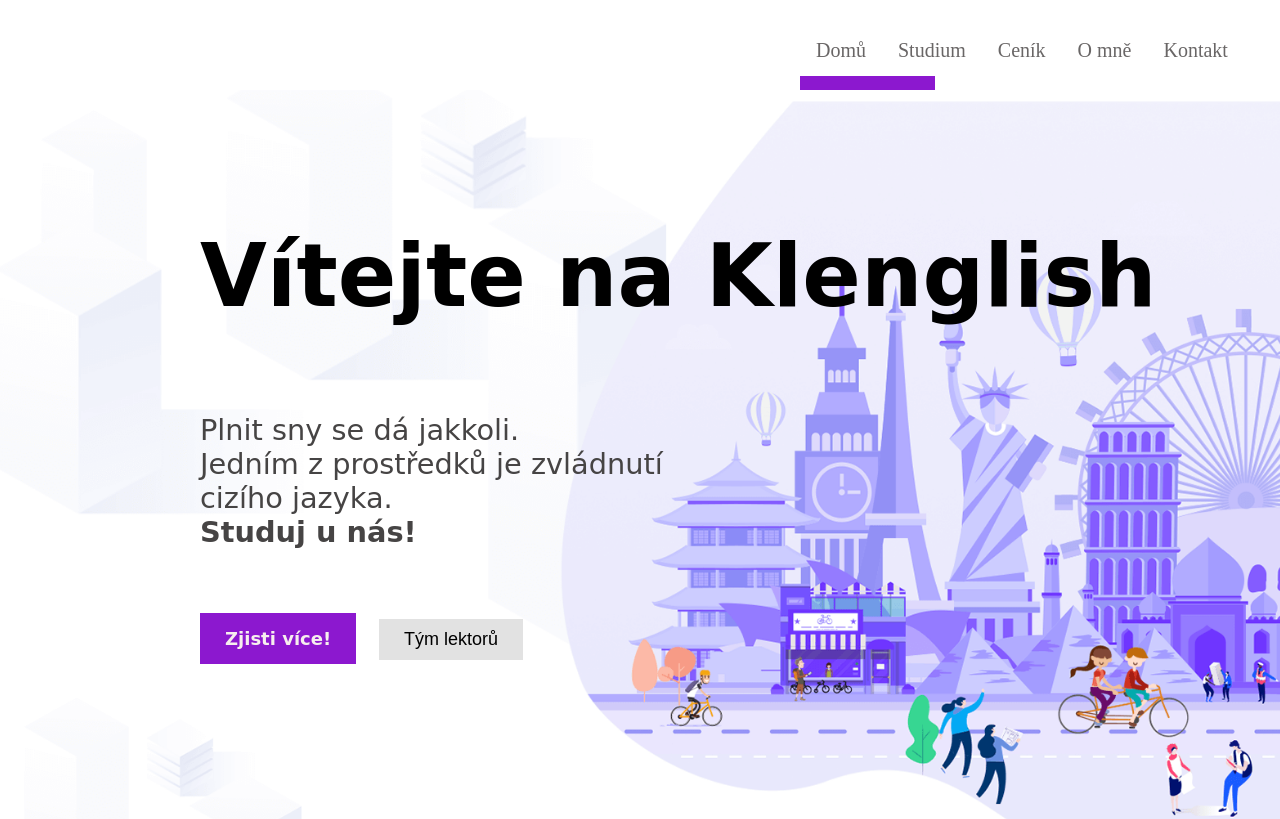
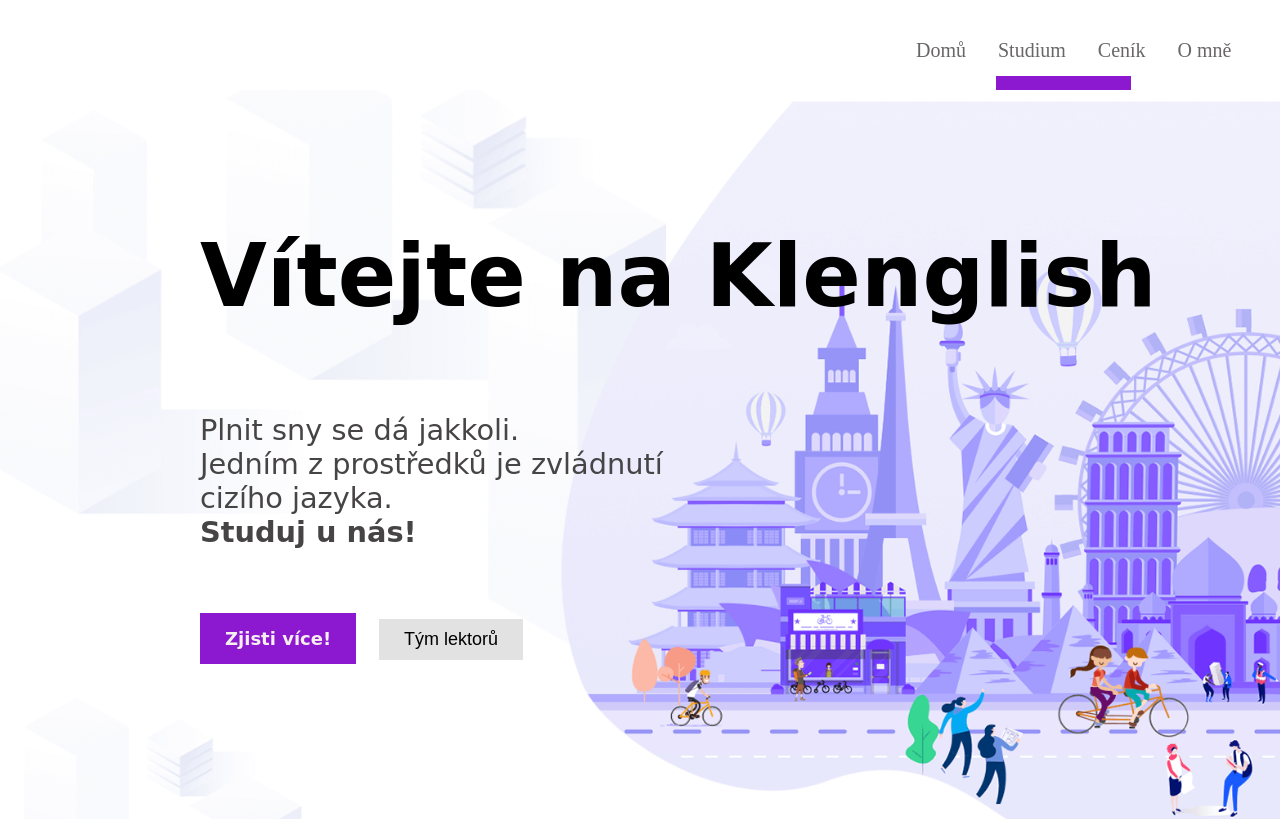
Before and after one commit to vmazurova/rovnikovy-projekt, a plain HTML site: page index.html in a window 1280 px wide. Shown: the top 819 px of the page. Drawn offline with Linux system fonts and the light colour scheme; a web font is replaced by a local one.

Commit message:
Update navbar.css

```diff
--- a/css/navbar.css
+++ b/css/navbar.css
@@ -1,5 +1,5 @@
 .topnav {
-  margin-left: 800px;
+  margin-left: 900px;
   height: 65px;
   padding-top: 25px;
   position: sticky;
```
